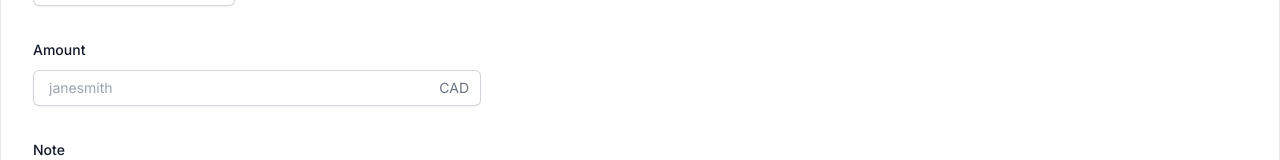
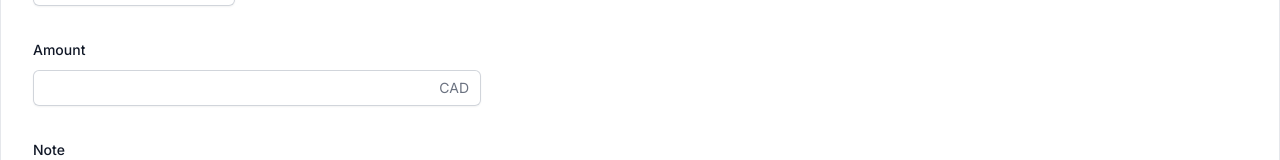
Before and after one commit to andychowhh/expense-tracker, a Next.js app in the folder web/: page /record-expense in a window 1280 px wide. Shown: the part 283-443 px from the top of the page. Built offline with nearby package versions, Linux system fonts and the light colour scheme.

Commit message:
fixed Amount input field

```diff
--- a/web/app/globals.css
+++ b/web/app/globals.css
@@ -1,6 +1,6 @@
-@import 'tailwindcss/base';
-@import 'tailwindcss/components';
-@import 'tailwindcss/utilities';
+@import "tailwindcss/base";
+@import "tailwindcss/components";
+@import "tailwindcss/utilities";
 
 :root {
   --foreground-rgb: 0, 0, 0;
@@ -17,5 +17,16 @@
 }
 
 body {
+}
 
+/* Chrome, Safari, Edge, Opera */
+input::-webkit-outer-spin-button,
+input::-webkit-inner-spin-button {
+  -webkit-appearance: none;
+  margin: 0;
 }
+
+/* Firefox */
+input[type="number"] {
+  -moz-appearance: textfield;
+}
--- a/web/app/record-expense/page.tsx
+++ b/web/app/record-expense/page.tsx
@@ -36,12 +36,10 @@
               <div className="mt-2">
                 <div className="flex rounded-md px-3 shadow-sm ring-1 ring-inset ring-gray-300 focus-within:ring-2 focus-within:ring-inset focus-within:ring-indigo-600 sm:max-w-md">
                   <input
-                    type="text"
-                    name="username"
-                    id="username"
-                    autoComplete="username"
+                    type="number"
+                    name="amount"
+                    id="amount"
                     className="block flex-1 border-0 bg-transparent py-1.5 pl-1 text-gray-900 placeholder:text-gray-400 focus:ring-0 sm:text-sm sm:leading-6"
-                    placeholder="janesmith"
                   />
                   <span className="flex select-none items-center pl-3 text-gray-500 sm:text-sm">
                     CAD
```
